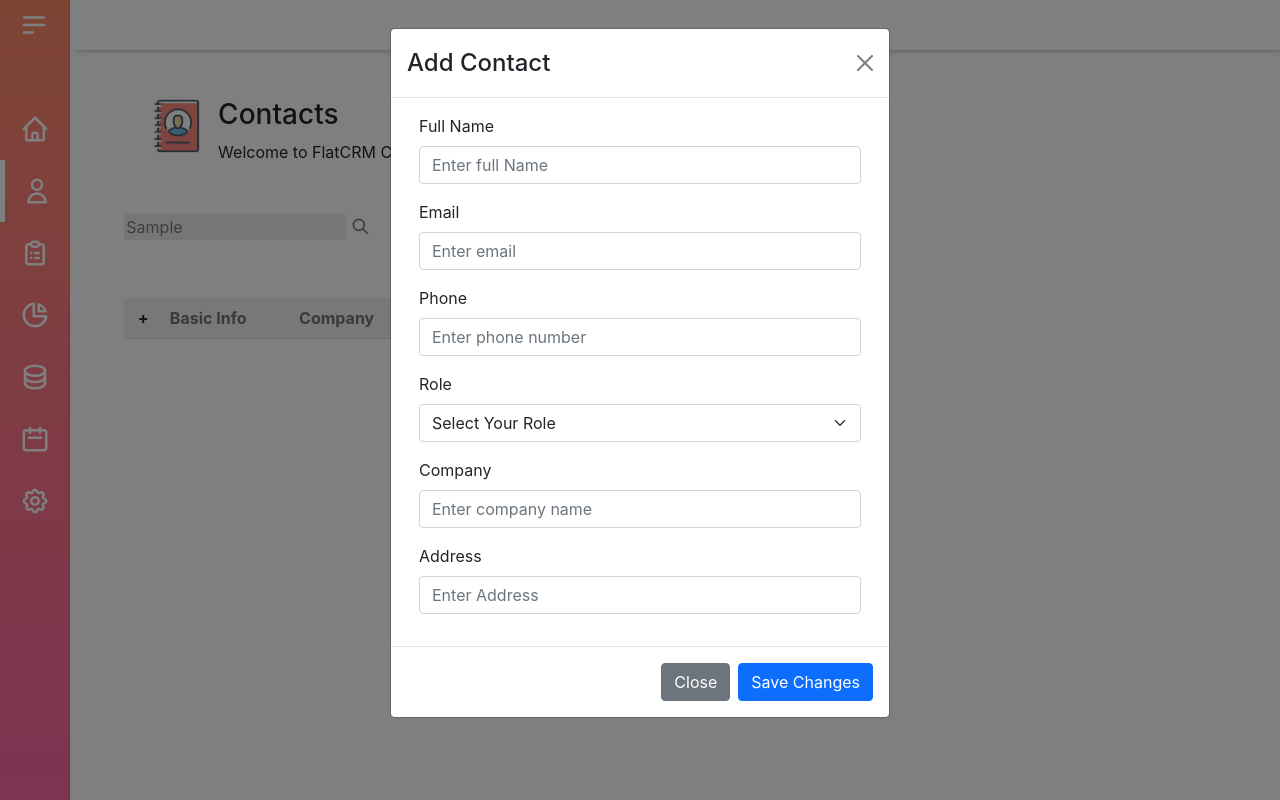
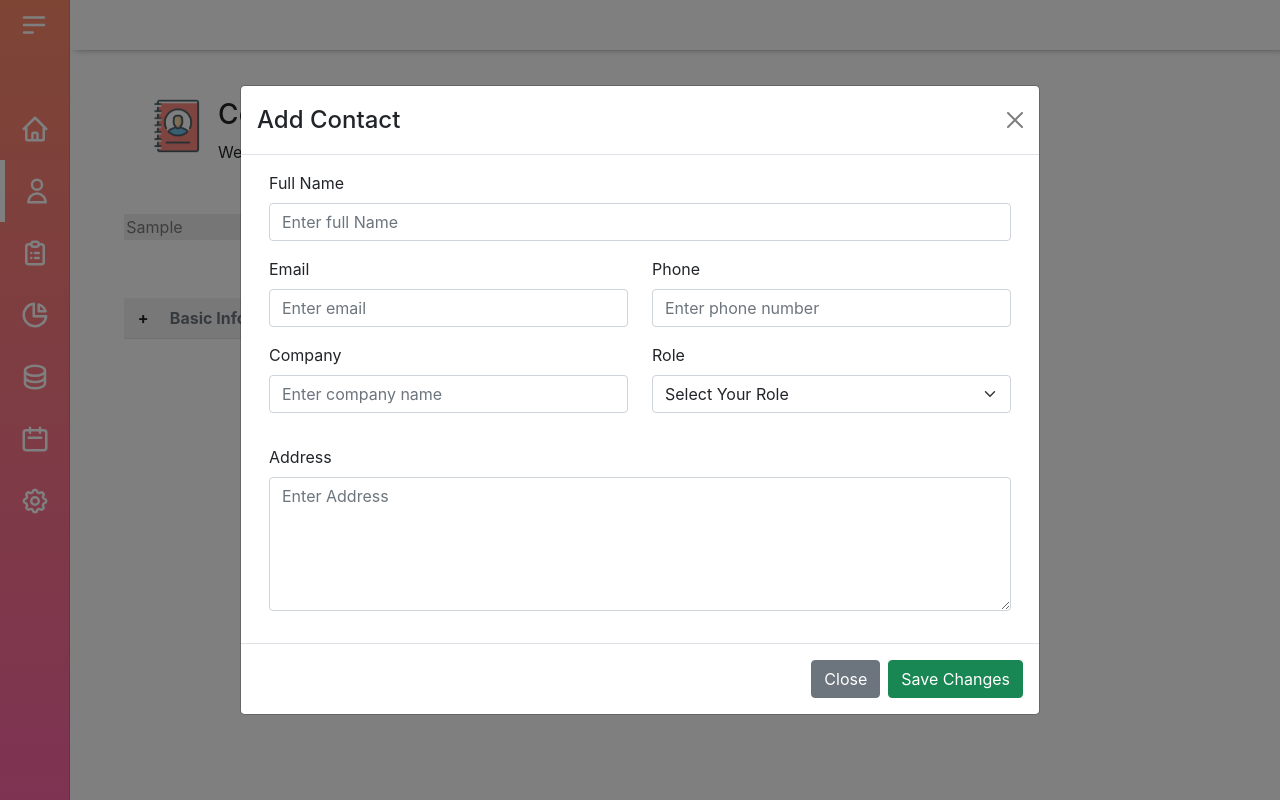
Before and after one commit to vishal-rathod-07/Contact-List-App, a React (Create React App) app: page / in a window 1280 px wide. Both pictures are taken after typing "Sample" into the empty fields and a click on the button "Add Contact". Built offline with nearby package versions, Linux system fonts and the light colour scheme.

Commit message:
Common contact model added

```diff
--- a/src/components/ContactModel/ContactModel.js
+++ b/src/components/ContactModel/ContactModel.js
@@ -1,24 +1,16 @@
-import { useState } from "react";
+import { useEffect, useState } from "react";
 import { Modal } from "react-bootstrap";
 import { Button } from "react-bootstrap";
 
-const ContactModel = ({ addContact, show, setShow }) => {
-  const handleClose = () => setShow(false);
-
-  const handleSubmit = (e) => {
-    e.preventDefault();
-    addContact(contact);
-    setContact({
-      fname: "",
-      email: "",
-      phone: "",
-      company: "",
-      Role: "",
-      address: "",
-    });
-    setShow(false);
-  };
-
+function ContactModel({
+  activeContact,
+  isEdit,
+  show,
+  onHide,
+  title,
+  addContact,
+  editContact,
+}) {
   const [contact, setContact] = useState({
     id: Date.now(),
     fname: "",
@@ -29,10 +21,53 @@ const ContactModel = ({ addContact, show, setShow }) => {
     address: "",
   });
 
+  useEffect(() => {
+    isEdit
+      ? setContact(activeContact)
+      : setContact({
+          id: Date.now(),
+          fname: "",
+          email: "",
+          phone: "",
+          company: "",
+          Role: "",
+          address: "",
+        });
+  }, [activeContact, isEdit]);
+
+  console.log("isEdit: ", isEdit);
+
+  console.log("activeContact");
+  isEdit && console.log(activeContact);
+
+  console.log("contact");
+  console.log(contact);
+
+  const handleSubmit = (e) => {
+    e.preventDefault();
+    isEdit ? editContact(contact) : addContact(contact);
+    // addContact(contact);
+    setContact({
+      fname: "",
+      email: "",
+      phone: "",
+      company: "",
+      Role: "",
+      address: "",
+    });
+    onHide(false);
+  };
+
   return (
-    <Modal show={show} onHide={handleClose}>
+    <Modal
+      show={show}
+      onHide={onHide}
+      size='lg'
+      aria-labelledby='contained-modal-title-vcenter'
+      centered
+    >
       <Modal.Header closeButton>
-        <Modal.Title>Add Contact</Modal.Title>
+        <Modal.Title id='contained-modal-title-vcenter'>{title}</Modal.Title>
       </Modal.Header>
       <Modal.Body>
         <div className='container-fluid'>
@@ -56,7 +91,7 @@ const ContactModel = ({ addContact, show, setShow }) => {
             </div>
           </div>
           <div className='row mb-3'>
-            <div className='col-md-12'>
+            <div className='col-md-6'>
               <div className='form-group'>
                 <label className='form-label' htmlFor='email'>
                   Email
@@ -73,9 +108,7 @@ const ContactModel = ({ addContact, show, setShow }) => {
                 />
               </div>
             </div>
-          </div>
-          <div className='row mb-3'>
-            <div className='col-md-12'>
+            <div className='col-md-6'>
               <div className='form-group'>
                 <label className='form-label' htmlFor='phone'>
                   Phone
@@ -93,8 +126,26 @@ const ContactModel = ({ addContact, show, setShow }) => {
               </div>
             </div>
           </div>
+
           <div className='row mb-3'>
-            <div className='col-md-12'>
+            <div className='col-md-6'>
+              <div className='form-group'>
+                <label className='form-label' htmlFor='company'>
+                  Company
+                </label>
+                <input
+                  type='text'
+                  className='form-control'
+                  id='company'
+                  value={contact.company}
+                  onChange={(e) =>
+                    setContact({ ...contact, company: e.target.value })
+                  }
+                  placeholder='Enter company name'
+                />
+              </div>
+            </div>
+            <div className='col-md-6'>
               <div className='form-group'>
                 <label className='form-label' htmlFor='role'>
                   Role
@@ -105,6 +156,7 @@ const ContactModel = ({ addContact, show, setShow }) => {
                   onChange={(e) =>
                     setContact({ ...contact, Role: e.target.value })
                   }
+                  value={contact.Role}
                 >
                   <option value=''>Select Your Role</option>
                   <option value='Chief Executive Officer'>
@@ -129,35 +181,17 @@ const ContactModel = ({ addContact, show, setShow }) => {
               </div>
             </div>
           </div>
-          <div className='row mb-3'>
-            <div className='col-md-12'>
-              <div className='form-group'>
-                <label className='form-label' htmlFor='company'>
-                  Company
-                </label>
-                <input
-                  type='text'
-                  className='form-control'
-                  id='company'
-                  value={contact.company}
-                  onChange={(e) =>
-                    setContact({ ...contact, company: e.target.value })
-                  }
-                  placeholder='Enter company name'
-                />
-              </div>
-            </div>
-          </div>
+          <div className='row mb-3'></div>
           <div className='row mb-3'>
             <div className='col-md-12'>
               <div className='form-group'>
                 <label className='form-label' htmlFor='address'>
                   Address
                 </label>
-                <input
-                  type='text'
+                <textarea
                   className='form-control'
                   id='address'
+                  rows='5'
                   value={contact.address}
                   onChange={(e) =>
                     setContact({ ...contact, address: e.target.value })
@@ -170,15 +204,197 @@ const ContactModel = ({ addContact, show, setShow }) => {
         </div>
       </Modal.Body>
       <Modal.Footer>
-        <Button variant='secondary' onClick={handleClose}>
+        <Button variant='secondary' onClick={onHide}>
           Close
         </Button>
-        <Button variant='primary' onClick={handleSubmit}>
+
+        <Button variant='success' onClick={handleSubmit}>
           Save Changes
         </Button>
       </Modal.Footer>
     </Modal>
   );
-};
+}
+
+// render(<App />);
+
+// const ContactModel = ({ addContact, show, setShow }) => {
+//   const handleClose = () => setShow(false);
+
+//   const handleSubmit = (e) => {
+//     e.preventDefault();
+//     addContact(contact);
+//     setContact({
+//       fname: "",
+//       email: "",
+//       phone: "",
+//       company: "",
+//       Role: "",
+//       address: "",
+//     });
+//     setShow(false);
+//   };
+
+// const [contact, setContact] = useState({
+//   id: Date.now(),
+//   fname: "",
+//   email: "",
+//   phone: "",
+//   company: "",
+//   Role: "",
+//   address: "",
+// });
+
+//   return (
+//     <Modal show={show} onHide={handleClose}>
+//       <Modal.Header closeButton>
+//         <Modal.Title>Add Contact</Modal.Title>
+//       </Modal.Header>
+// <Modal.Body>
+//   <div className='container-fluid'>
+//     <div className='row mb-3'>
+//       <div className='col-md-12'>
+//         <div className='form-group'>
+//           <label className='form-label' htmlFor='fullname'>
+//             Full Name
+//           </label>
+//           <input
+//             type='text'
+//             className='form-control'
+//             id='firstName'
+//             value={contact.fname}
+//             onChange={(e) =>
+//               setContact({ ...contact, fname: e.target.value })
+//             }
+//             placeholder='Enter full Name'
+//           />
+//         </div>
+//       </div>
+//     </div>
+//     <div className='row mb-3'>
+//       <div className='col-md-12'>
+//         <div className='form-group'>
+//           <label className='form-label' htmlFor='email'>
+//             Email
+//           </label>
+//           <input
+//             type='text'
+//             className='form-control'
+//             id='email'
+//             value={contact.email}
+//             onChange={(e) =>
+//               setContact({ ...contact, email: e.target.value })
+//             }
+//             placeholder='Enter email'
+//           />
+//         </div>
+//       </div>
+//     </div>
+//     <div className='row mb-3'>
+//       <div className='col-md-12'>
+//         <div className='form-group'>
+//           <label className='form-label' htmlFor='phone'>
+//             Phone
+//           </label>
+//           <input
+//             type='text'
+//             className='form-control'
+//             id='phone'
+//             value={contact.phone}
+//             onChange={(e) =>
+//               setContact({ ...contact, phone: e.target.value })
+//             }
+//             placeholder='Enter phone number'
+//           />
+//         </div>
+//       </div>
+//     </div>
+//     <div className='row mb-3'>
+//       <div className='col-md-12'>
+//         <div className='form-group'>
+//           <label className='form-label' htmlFor='role'>
+//             Role
+//           </label>
+//           <select
+//             className='form-select'
+//             aria-label='Default select example'
+//             onChange={(e) =>
+//               setContact({ ...contact, Role: e.target.value })
+//             }
+//           >
+//             <option value=''>Select Your Role</option>
+//             <option value='Chief Executive Officer'>
+//               Chief Executive Officer
+//             </option>
+//             <option value='Chief Operating Officer'>
+//               Chief Operating Officer
+//             </option>
+//             <option value='Chief Financial Officer'>
+//               Chief Financial Officer
+//             </option>
+//             <option value='Executive Assistant'>
+//               Executive Assistant
+//             </option>
+//             <option value='President'>President</option>
+//             <option value='Vice President'>Vice President</option>
+//             <option value='Product Manager'>Product Manager</option>
+//             <option value='Purchasing Manager'>Purchasing Manager</option>
+//             <option value='Project Manager'>Project Manager</option>
+//             <option value='Finance Manager'>Finance Manager</option>
+//           </select>
+//         </div>
+//       </div>
+//     </div>
+//     <div className='row mb-3'>
+//       <div className='col-md-12'>
+//         <div className='form-group'>
+//           <label className='form-label' htmlFor='company'>
+//             Company
+//           </label>
+//           <input
+//             type='text'
+//             className='form-control'
+//             id='company'
+//             value={contact.company}
+//             onChange={(e) =>
+//               setContact({ ...contact, company: e.target.value })
+//             }
+//             placeholder='Enter company name'
+//           />
+//         </div>
+//       </div>
+//     </div>
+//     <div className='row mb-3'>
+//       <div className='col-md-12'>
+//         <div className='form-group'>
+//           <label className='form-label' htmlFor='address'>
+//             Address
+//           </label>
+//           <input
+//             type='text'
+//             className='form-control'
+//             id='address'
+//             value={contact.address}
+//             onChange={(e) =>
+//               setContact({ ...contact, address: e.target.value })
+//             }
+//             placeholder='Enter Address'
+//           />
+//         </div>
+//       </div>
+//     </div>
+//   </div>
+// </Modal.Body>
+//       <Modal.Footer>
+//         <Button variant='secondary' onClick={handleClose}>
+//           Close
+//         </Button>
+//         <Button variant='primary' onClick={handleSubmit}>
+//           Save Changes
+//         </Button>
+//       </Modal.Footer>
+//     </Modal>
+//   );
+// };
 
 export default ContactModel;
```
